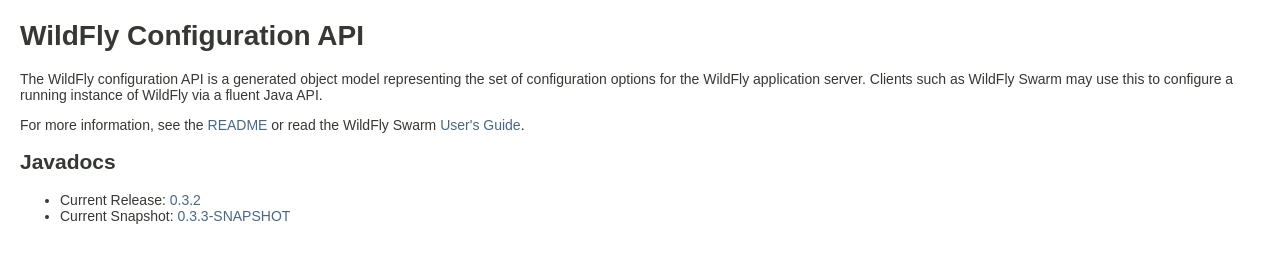
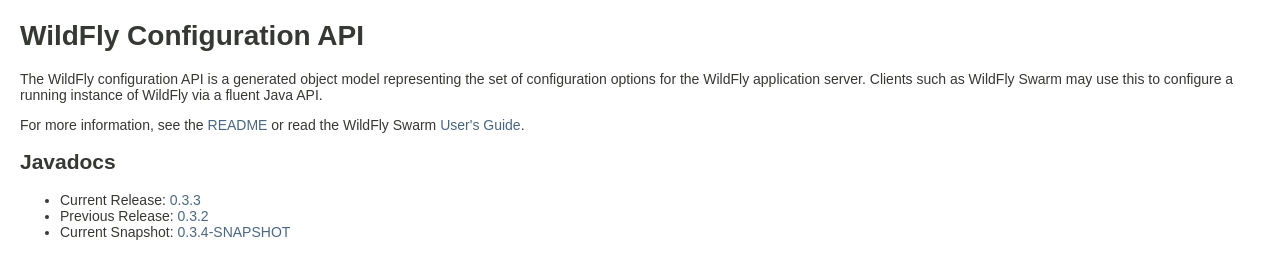
Before and after one commit to thorntail/wildfly-config-api, a plain HTML site: page index.html in a window 1280 px wide. Drawn offline with Linux system fonts and the light colour scheme.

Commit message:
Update for 0.3.3 release

```diff
--- a/index.html
+++ b/index.html
@@ -27,8 +27,9 @@
 
   <h2>Javadocs</h2>
   <ul>
-    <li>Current Release: <a href="0.3.2/apidocs/index.html" title="0.3.2">0.3.2</a></li>
-    <li>Current Snapshot: <a href="0.3.3-SNAPSHOT/apidocs/index.html" title="0.3.3-SNAPSHOT">0.3.3-SNAPSHOT</a></li>
+    <li>Current Release: <a href="0.3.3/apidocs/index.html" title="0.3.3">0.3.3</a></li>
+    <li>Previous Release: <a href="0.3.2/apidocs/index.html" title="0.3.2">0.3.2</a></li>
+    <li>Current Snapshot: <a href="0.3.4-SNAPSHOT/apidocs/index.html" title="0.3.4-SNAPSHOT">0.3.4-SNAPSHOT</a></li>
   </ul>
 </body>
 </html>
```
